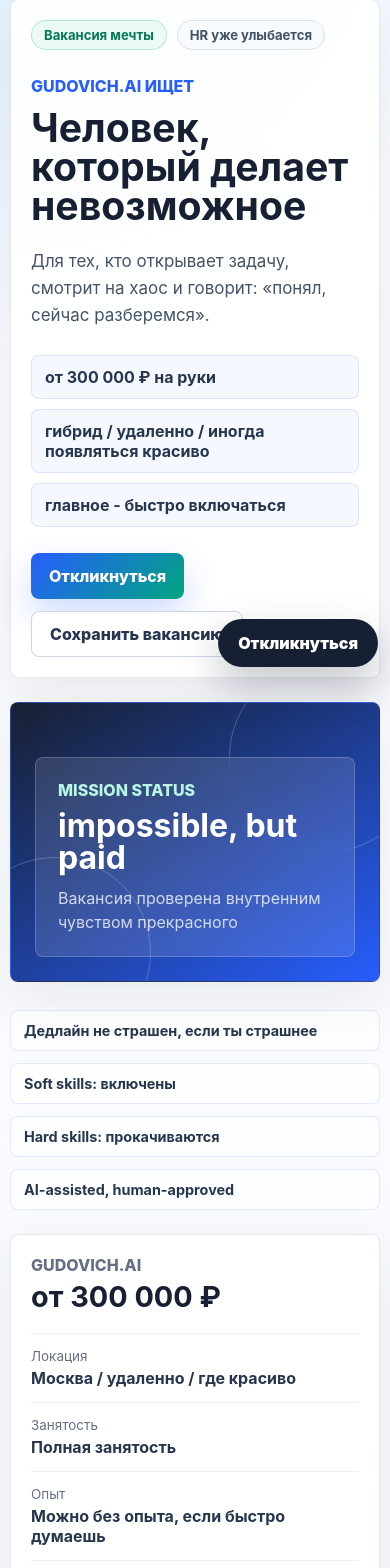
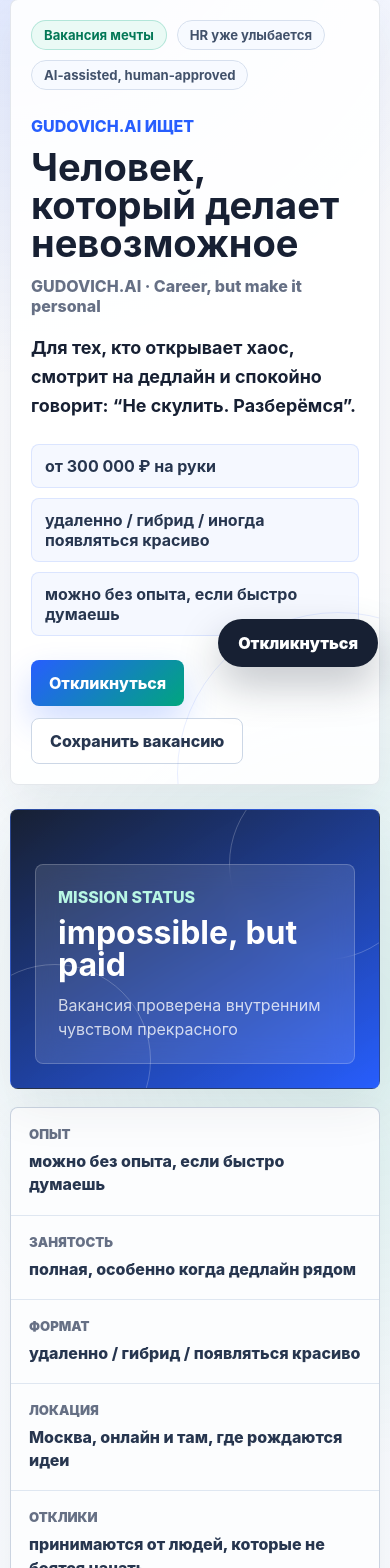
Before and after one commit to uyanujet72-art/GudaJoB, a React (Vite) app: page / in a window 390 px wide. Shown: the part 165-1733 px from the top of the page. Built offline with nearby package versions, Linux system fonts and the light colour scheme.

Commit message:
Improve GudaJoB vacancy page

```diff
--- a/src/App.jsx
+++ b/src/App.jsx
@@ -1,27 +1,28 @@
 import { useState } from 'react';
 
 const duties = [
-  'разбираться в нестандартных задачах и спокойно раскладывать их по полкам;',
-  'анализировать информацию и превращать ее в понятные выводы;',
+  'разбираться в нестандартных задачах, даже если они пришли без инструкции и с пометкой «срочно»;',
+  'превращать хаос в понятную структуру, а структуру - в действие;',
+  'анализировать информацию и делать выводы, которые можно защитить без дрожи в голосе;',
   'помогать с финансовой, медийной и коммуникационной аналитикой;',
-  'придумывать идеи для проектов, презентаций и неожиданных стратегических ходов;',
+  'придумывать идеи для проектов и доводить их до формы, в которую уже хочется верить;',
+  'работать с текстами, презентациями, сайтами и гипотезами;',
   'оформлять мысли так, чтобы их понял и преподаватель, и CEO;',
-  'быстро учиться новому и не драматизировать при виде незнакомых терминов;',
   'искать решения там, где другие видят только дедлайн;',
-  'работать с текстами, презентациями, сайтами и гипотезами;',
   'иногда делать невозможное, но без нарушения Трудового кодекса.',
 ];
 
 const requirements = [
-  'способность быстро обучаться и включаться в незнакомый контекст;',
-  'системное мышление и любовь к аккуратным выводам;',
-  'грамотная письменная речь без канцелярита и паники;',
-  'интерес к бизнесу, медиа, рекламе, PR и аналитике;',
-  'умение работать с информацией, отделяя сигнал от шума;',
-  'базовое понимание маркетинга, коммуникаций и digital-среды;',
-  'умение задавать вопросы, после которых задача становится понятнее;',
-  'самостоятельность, ответственность и чувство юмора;',
-  'готовность учиться в магистратуре по направлению рекламы и связей с общественностью или интерес к этой сфере.',
+  'быстро учится и не делает вид, что все знает заранее;',
+  'умеет превращать хаос в структуру;',
+  'интересуется бизнесом, медиа, PR, рекламой и аналитикой;',
+  'может написать текст, который не стыдно показать преподавателю;',
+  'способен мыслить как студент, предприниматель и стратег одновременно;',
+  'не боится задавать вопросы, когда задача слишком загадочно улыбается;',
+  'умеет доводить идею до результата;',
+  'понимает, что уверенность - это навык, а не подарок с рождения;',
+  'имеет чувство юмора и способность не паниковать;',
+  'готов работать над собой, даже если никто не просил, но уже пора.',
 ];
 
 const dreamCandidate = [
@@ -29,8 +30,8 @@
   'зеленоглазый;',
   'рост 190 см;',
   'красивый;',
-  'умеет выглядеть уверенно даже перед дедлайном;',
-  'способен зайти в аудиторию и сделать вид, что все под контролем.',
+  'выглядит уверенно даже перед самим собой;',
+  'умеет зайти в аудиторию так, будто проект уже его.',
 ];
 
 const offers = [
@@ -45,11 +46,24 @@
 ];
 
 const microTexts = [
+  'GudaJoB - вакансии, которых еще нет, но уже хочется откликнуться',
   'Дедлайн не страшен, если ты страшнее',
   'Soft skills: включены',
   'Hard skills: прокачиваются',
   'AI-assisted, human-approved',
+  'Career, but make it personal',
+  'Проект уже твой',
 ];
+
+const vacancyDetails = [
+  ['Опыт', 'можно без опыта, если быстро думаешь'],
+  ['Занятость', 'полная, особенно когда дедлайн рядом'],
+  ['Формат', 'удаленно / гибрид / появляться красиво'],
+  ['Локация', 'Москва, онлайн и там, где рождаются идеи'],
+  ['Отклики', 'принимаются от людей, которые не боятся начать'],
+];
+
+const companyTags = ['AI', 'Media', 'Strategy', 'Analytics', 'Confidence'];
 
 function scrollToApply() {
   document.querySelector('#apply')?.scrollIntoView({ behavior: 'smooth', block: 'start' });
@@ -69,6 +83,7 @@
         <a href="#vacancy">Вакансия</a>
         <a href="#company">Компания</a>
         <a href="#requirements">Требования</a>
+        <a href="#question">Вопрос</a>
         <a href="#apply">Откликнуться</a>
       </nav>
     </header>
@@ -76,27 +91,30 @@
 }
 
 function Hero() {
+  const [saved, setSaved] = useState(false);
+
   return (
     <section className="hero" id="vacancy">
       <div className="hero-content">
         <div className="badge-row">
           <span className="badge accent">Вакансия мечты</span>
           <span className="badge">HR уже улыбается</span>
+          <span className="badge">AI-assisted, human-approved</span>
         </div>
         <p className="eyebrow">GUDOVICH.AI ищет</p>
         <h1>Человек, который делает невозможное</h1>
-        <p className="hero-lead">
-          Для тех, кто открывает задачу, смотрит на хаос и говорит:
-          «понял, сейчас разберемся».
-        </p>
+        <p className="hero-company">GUDOVICH.AI · Career, but make it personal</p>
+        <p className="hero-lead">Для тех, кто открывает хаос, смотрит на дедлайн и спокойно говорит: “Не скулить. Разберёмся”.</p>
         <div className="hero-meta" aria-label="Основные условия">
           <span>от 300 000 ₽ на руки</span>
-          <span>гибрид / удаленно / иногда появляться красиво</span>
-          <span>главное - быстро включаться</span>
+          <span>удаленно / гибрид / иногда появляться красиво</span>
+          <span>можно без опыта, если быстро думаешь</span>
         </div>
         <div className="hero-actions">
           <button className="button primary" onClick={scrollToApply}>Откликнуться</button>
-          <button className="button ghost" type="button">Сохранить вакансию</button>
+          <button className="button ghost" type="button" onClick={() => setSaved(true)}>
+            {saved ? 'Вакансия сохранена' : 'Сохранить вакансию'}
+          </button>
         </div>
       </div>
       <div className="hero-panel" aria-label="Кратко о вакансии">
@@ -110,9 +128,22 @@
   );
 }
 
-function ListCard({ title, items, variant = 'default' }) {
+function VacancyDetails() {
   return (
-    <section className={`card ${variant}`}>
+    <section className="details-card" aria-label="Параметры вакансии">
+      {vacancyDetails.map(([term, description]) => (
+        <div key={term} className="details-item">
+          <dt>{term}</dt>
+          <dd>{description}</dd>
+        </div>
+      ))}
+    </section>
+  );
+}
+
+function ListCard({ title, items, variant = 'default', id }) {
+  return (
+    <section className={`card ${variant}`} id={id}>
       <h2>{title}</h2>
       <ul className="check-list">
         {items.map((item) => (
@@ -131,13 +162,78 @@
         <strong className="side-salary">от 300 000 ₽</strong>
       </div>
       <dl>
-        <div><dt>Локация</dt><dd>Москва / удаленно / где красиво</dd></div>
+        <div><dt>Локация</dt><dd>Москва / удалённо / где красиво</dd></div>
         <div><dt>Занятость</dt><dd>Полная занятость</dd></div>
         <div><dt>Опыт</dt><dd>Можно без опыта, если быстро думаешь</dd></div>
         <div><dt>Опубликовано</dt><dd>сегодня</dd></div>
       </dl>
       <button className="button primary full" onClick={scrollToApply}>Откликнуться</button>
     </aside>
+  );
+}
+
+function DreamCandidate() {
+  return (
+    <section className="card dream-card" id="dream-candidate">
+      <div className="section-heading">
+        <span className="badge">очевидная ирония</span>
+        <h2>Идеальный кандидат по версии HR-мечты</h2>
+        <p>
+          Этот блок - эстетичная HR-фантазия внутри концепции сайта. Не требования, а улыбка
+          между серьезными пунктами.
+        </p>
+      </div>
+      <ul className="dream-list">
+        {dreamCandidate.map((item) => <li key={item}>{item}</li>)}
+      </ul>
+    </section>
+  );
+}
+
+function CompanyBlock() {
+  return (
+    <section className="card company-card" id="company">
+      <div className="section-heading">
+        <span className="badge accent">About GUDOVICH.AI</span>
+        <h2>О компании GUDOVICH.AI</h2>
+      </div>
+      <p>
+        GUDOVICH.AI - это компания, которая делает все: анализирует, придумывает,
+        презентует, автоматизирует, вдохновляет и иногда просто красиво выглядит в названии.
+      </p>
+      <p>
+        AI в названии появился не случайно. Мы посмотрели на рынок, поняли, что с AI все
+        звучит дороже, инвесторы улыбаются шире, а презентации становятся убедительнее.
+        Поэтому AI остался.
+      </p>
+      <blockquote>
+        Наша главная миссия - дать шанс человеку, который еще вчера сомневался, а сегодня уже
+        открывает вакансию на 300 000 ₽ и думает: “А почему бы и нет?”
+      </blockquote>
+      <p>
+        Мы любим сильные идеи, смелые отклики, людей, которые не сдаются, и особенно тех,
+        кто однажды понимает: любить себя - тоже профессиональный навык.
+      </p>
+      <div className="company-tags" aria-label="Направления компании">
+        {companyTags.map((tag) => <span key={tag}>{tag}</span>)}
+      </div>
+    </section>
+  );
+}
+
+function CandidateQuestion() {
+  return (
+    <section className="card question-card" id="question">
+      <span className="badge accent">Проект уже твой</span>
+      <h2>Вопрос кандидату</h2>
+      <p>
+        Представь, что эту вакансию написал твой будущий ты. Что ты ответишь прошлому себе,
+        чтобы доказать: ты уже стал человеком, который делает невозможное?
+      </p>
+      <p className="question-accent">
+        Что ты готов сделать сегодня, чтобы однажды зайти в аудиторию так, будто проект уже твой?
+      </p>
+    </section>
   );
 }
 
@@ -154,7 +250,7 @@
       <div className="section-heading">
         <span className="badge accent">Apply</span>
         <h2>Откликнуться</h2>
-        <p>Расскажите, почему именно вы способны красиво войти в задачу и вывести ее к смыслу.</p>
+        <p>Расскажите, почему именно вы способны войти в хаос и выйти оттуда с проектом.</p>
       </div>
       <form className="apply-form" onSubmit={handleSubmit}>
         <label>
@@ -169,13 +265,13 @@
           Telegram
           <input type="text" name="telegram" placeholder="@username" />
         </label>
-        <label>
-          Ссылка на портфолио или соцсеть
-          <input type="url" name="portfolio" placeholder="https://..." />
+        <label className="wide">
+          Почему именно ты?
+          <textarea name="why" rows="4" placeholder="Потому что я уже учусь быть человеком, который не исчезает после слова «срочно»." required />
         </label>
         <label className="wide">
-          Почему именно ты?
-          <textarea name="why" rows="5" placeholder="Потому что дедлайн увидел меня и сам перенесся." required />
+          Что ты готов сделать, чтобы проект стал твоим?
+          <textarea name="project" rows="4" placeholder="Например: разобраться, написать, защитить, улучшить и не скулить." required />
         </label>
         <div className="form-actions">
           <button className="button primary" type="submit">Отправить отклик</button>
@@ -184,7 +280,8 @@
       </form>
       {sent && (
         <div className="success-message" role="status">
-          Ваш отклик принят. HR уже восхищён.
+          <strong>Ваш отклик принят. HR уже восхищён.</strong>
+          <span>Осталось только не скулить и забрать проект.</span>
         </div>
       )}
     </section>
@@ -197,6 +294,7 @@
       <Header />
       <main>
         <Hero />
+        <VacancyDetails />
         <div className="micro-strip" aria-label="Креативные детали">
           {microTexts.map((text) => <span key={text}>{text}</span>)}
         </div>
@@ -205,58 +303,39 @@
             <section className="card intro-card">
               <h2>Описание вакансии</h2>
               <p>
-                GUDOVICH.AI ищет не просто сотрудника. Мы ищем человека, который умеет быстро
-                разбираться в новых задачах, соединять аналитику, коммуникации, креатив,
-                бизнес-мышление и способность не теряться, когда никто не понимает, что происходит.
+                Мы ищем не просто сотрудника. Мы ищем человека, который открывает задачу,
+                смотрит на хаос и говорит: “Не скулить. Разберёмся”.
               </p>
               <p>
-                Здесь ценят ясную голову, хороший текст, нормальный вопрос вовремя и редкий навык
-                превращать «надо срочно» в план, презентацию, гипотезу или вежливое письмо.
+                Эта вакансия для того, кто умеет учиться быстрее, чем меняется дедлайн. Для того,
+                кто может превратить странную идею в структуру, структуру - в текст, текст - в
+                презентацию, а презентацию - в проект, который уже хочется защищать.
+              </p>
+              <p>
+                GUDOVICH.AI нужен человек, который пока, возможно, сам не до конца понял,
+                насколько он способен. Но уже подозрительно хорошо подходит на роль того,
+                кто делает невозможное.
               </p>
             </section>
 
             <ListCard title="Что предстоит делать" items={duties} />
-            <ListCard title="Кого мы ищем" items={requirements} />
-
-            <section className="card irony-card" id="requirements">
-              <div className="section-heading">
-                <span className="badge">очевидная ирония</span>
-                <h2>Идеальный кандидат по версии HR-мечты</h2>
-                <p>
-                  Этот блок - часть креативной концепции вакансии, а не реальные требования к кандидату.
-                </p>
-              </div>
-              <ul className="dream-list">
-                {dreamCandidate.map((item) => <li key={item}>{item}</li>)}
-              </ul>
-            </section>
+            <ListCard title="Кого мы ищем" items={requirements} id="requirements" />
+            <DreamCandidate />
 
             <ListCard title="Что мы предлагаем" items={offers} variant="offer-card" />
 
-            <section className="card company-card" id="company">
-              <span className="badge accent">Company</span>
-              <h2>О компании GUDOVICH.AI</h2>
-              <p>
-                GUDOVICH.AI - вымышленная креативная AI-лаборатория, где искусственный интеллект,
-                медиа, бизнес-аналитика и коммуникационные стратегии встречаются за одним столом
-                и пытаются выглядеть так, будто это было запланировано.
-              </p>
-              <p>
-                Мы занимаемся нестандартными проектами, переводим хаос в понятные решения,
-                собираем смысл из данных, идей и презентаций. Немного пафоса, немного самоиронии,
-                много уважения к людям, которые думают.
-              </p>
-            </section>
+            <CompanyBlock />
 
             <section className="card why-card">
               <h2>Почему эта вакансия существует</h2>
               <p>
-                Потому что иногда компании нужен не еще один специалист по должностной инструкции,
-                а человек, который умеет думать, учиться, писать, анализировать, презентовать и
-                не исчезать после слов «надо срочно».
+                Потому что иногда компании нужен не просто специалист по должностной инструкции,
+                а человек, который умеет думать, писать, анализировать, презентовать, учиться и
+                не исчезать после слов: “Надо срочно”.
               </p>
             </section>
 
+            <CandidateQuestion />
             <ApplyForm />
           </div>
           <VacancySidebar />
@@ -265,6 +344,7 @@
       <button className="sticky-apply" onClick={scrollToApply}>Откликнуться</button>
       <footer className="footer">
         <p>GudaJoB - креативная платформа вакансий, которых пока не существует, но уже хочется откликнуться.</p>
+        <p>Любить себя - тоже профессиональный навык.</p>
         <p>GUDOVICH.AI © 2026 · <a href="mailto:hr@gudovich.ai">hr@gudovich.ai</a></p>
       </footer>
     </div>
--- a/src/styles.css
+++ b/src/styles.css
@@ -19,7 +19,8 @@
   margin: 0;
   min-width: 320px;
   background:
-    radial-gradient(circle at top left, rgba(68, 167, 255, 0.18), transparent 34rem),
+    radial-gradient(circle at top left, rgba(39, 94, 254, 0.16), transparent 34rem),
+    radial-gradient(circle at 90% 12%, rgba(0, 166, 126, 0.12), transparent 28rem),
     linear-gradient(180deg, #fbfcff 0%, #f4f7fb 46%, #eef3f9 100%);
 }
 
@@ -108,10 +109,10 @@
 
 .hero {
   display: grid;
-  grid-template-columns: minmax(0, 1.5fr) minmax(280px, 0.7fr);
+  grid-template-columns: minmax(0, 1.55fr) minmax(300px, 0.7fr);
   gap: 24px;
   align-items: stretch;
-  padding: 44px 0 28px;
+  padding: 36px 0 18px;
 }
 
 .hero-content,
@@ -125,7 +126,20 @@
 }
 
 .hero-content {
+  position: relative;
+  overflow: hidden;
   padding: clamp(24px, 5vw, 52px);
+}
+
+.hero-content::after {
+  position: absolute;
+  right: -120px;
+  bottom: -150px;
+  width: 320px;
+  height: 320px;
+  border: 1px solid rgba(39, 94, 254, 0.1);
+  border-radius: 50%;
+  content: "";
 }
 
 .badge-row {
@@ -170,8 +184,8 @@
 
 h1 {
   max-width: 850px;
-  font-size: clamp(2.55rem, 6vw, 5.45rem);
-  line-height: 0.94;
+  font-size: clamp(2.5rem, 5.6vw, 5.1rem);
+  line-height: 0.97;
 }
 
 h2 {
@@ -182,17 +196,24 @@
 
 .hero-lead {
   max-width: 690px;
-  margin: 22px 0;
-  color: #465267;
-  font-size: clamp(1.06rem, 2vw, 1.25rem);
+  margin: 18px 0 22px;
+  color: #172033;
+  font-size: clamp(1.12rem, 2.1vw, 1.42rem);
+  font-weight: 750;
   line-height: 1.6;
+}
+
+.hero-company {
+  margin: 14px 0 0;
+  color: #667085;
+  font-weight: 800;
 }
 
 .hero-meta {
   display: flex;
   flex-wrap: wrap;
   gap: 10px;
-  margin: 26px 0;
+  margin: 24px 0;
 }
 
 .hero-meta span,
@@ -203,6 +224,39 @@
   background: #f5f8ff;
   color: #27364f;
   font-weight: 700;
+}
+
+.details-card {
+  display: grid;
+  grid-template-columns: repeat(5, minmax(0, 1fr));
+  gap: 1px;
+  overflow: hidden;
+  border: 1px solid rgba(112, 128, 150, 0.18);
+  border-radius: 8px;
+  margin-bottom: 18px;
+  background: #dfe7f1;
+  box-shadow: 0 14px 40px rgba(32, 46, 70, 0.06);
+}
+
+.details-item {
+  min-height: 118px;
+  padding: 18px;
+  background: rgba(255, 255, 255, 0.92);
+}
+
+.details-item dt {
+  margin-bottom: 8px;
+  color: #667085;
+  font-size: 0.82rem;
+  font-weight: 900;
+  text-transform: uppercase;
+}
+
+.details-item dd {
+  margin: 0;
+  color: #27364f;
+  font-weight: 800;
+  line-height: 1.45;
 }
 
 .hero-actions,
@@ -348,6 +402,10 @@
   margin-bottom: 0;
 }
 
+.card[id] {
+  scroll-margin-top: 96px;
+}
+
 .check-list,
 .dream-list {
   display: grid;
@@ -389,12 +447,33 @@
   background: linear-gradient(180deg, #ffffff, #f6fbff);
 }
 
-.irony-card {
-  border-color: rgba(245, 158, 11, 0.28);
-  background: #fffaf0;
+.dream-card {
+  position: relative;
+  overflow: hidden;
+  border-color: rgba(245, 158, 11, 0.32);
+  background:
+    linear-gradient(135deg, rgba(255, 250, 240, 0.96), rgba(238, 244, 255, 0.96)),
+    #fffaf0;
 }
 
-.irony-card .dream-list li {
+.dream-card::after {
+  position: absolute;
+  right: -70px;
+  top: -70px;
+  width: 190px;
+  height: 190px;
+  border: 24px solid rgba(245, 158, 11, 0.12);
+  border-radius: 50%;
+  content: "";
+}
+
+.dream-card .section-heading,
+.dream-card .dream-list {
+  position: relative;
+  z-index: 1;
+}
+
+.dream-card .dream-list li {
   background: #ffffff;
 }
 
@@ -409,8 +488,57 @@
 
 .company-card {
   background:
-    linear-gradient(120deg, rgba(234, 250, 245, 0.88), rgba(255, 255, 255, 0.92)),
+    linear-gradient(120deg, rgba(234, 250, 245, 0.95), rgba(245, 248, 255, 0.95)),
     #ffffff;
+}
+
+.company-card blockquote {
+  margin: 24px 0;
+  border-left: 4px solid #00a67e;
+  border-radius: 0 8px 8px 0;
+  padding: 18px 20px;
+  background: rgba(255, 255, 255, 0.72);
+  color: #172033;
+  font-size: 1.12rem;
+  font-weight: 850;
+  line-height: 1.6;
+}
+
+.company-tags {
+  display: flex;
+  flex-wrap: wrap;
+  gap: 10px;
+  margin-top: 24px;
+}
+
+.company-tags span {
+  border: 1px solid rgba(0, 166, 126, 0.22);
+  border-radius: 999px;
+  padding: 8px 12px;
+  background: #ffffff;
+  color: #047857;
+  font-size: 0.88rem;
+  font-weight: 900;
+}
+
+.question-card {
+  border-color: rgba(39, 94, 254, 0.22);
+  background:
+    linear-gradient(135deg, rgba(255, 255, 255, 0.94), rgba(238, 244, 255, 0.94)),
+    #ffffff;
+}
+
+.question-card h2 {
+  margin-top: 14px;
+}
+
+.question-accent {
+  border: 1px solid rgba(39, 94, 254, 0.14);
+  border-radius: 8px;
+  padding: 16px;
+  background: #ffffff;
+  color: #172033 !important;
+  font-weight: 850;
 }
 
 .side-card {
@@ -497,13 +625,23 @@
 }
 
 .success-message {
+  display: grid;
+  gap: 6px;
   margin-top: 18px;
   border: 1px solid rgba(0, 166, 126, 0.24);
   border-radius: 8px;
   padding: 16px;
   background: #eafaf5;
   color: #047857;
+}
+
+.success-message strong {
   font-weight: 900;
+}
+
+.success-message span {
+  color: #245b49;
+  font-weight: 750;
 }
 
 .sticky-apply {
@@ -523,8 +661,9 @@
 }
 
 .footer {
-  display: flex;
-  justify-content: space-between;
+  display: grid;
+  grid-template-columns: minmax(0, 1.4fr) minmax(220px, 0.7fr) minmax(220px, 0.7fr);
+  align-items: center;
   gap: 18px;
   padding: 28px clamp(18px, 4vw, 56px);
   background: #172033;
@@ -556,6 +695,10 @@
     grid-template-columns: 1fr;
   }
 
+  .details-card {
+    grid-template-columns: repeat(2, minmax(0, 1fr));
+  }
+
   .hero-panel {
     min-height: 280px;
   }
@@ -566,7 +709,10 @@
 
   .side-card {
     position: static;
-    order: -1;
+  }
+
+  .footer {
+    grid-template-columns: 1fr;
   }
 }
 
@@ -598,8 +744,16 @@
     padding: 20px;
   }
 
+  .details-card {
+    grid-template-columns: 1fr;
+  }
+
+  .details-item {
+    min-height: auto;
+  }
+
   h1 {
-    font-size: 2.45rem;
+    font-size: 2.38rem;
     line-height: 1;
   }
 
@@ -623,7 +777,6 @@
   }
 
   .footer {
-    flex-direction: column;
     padding-bottom: 78px;
   }
 }
```
Also changed, not shown: 1 other file (tests, documents, lock files or other folders).
